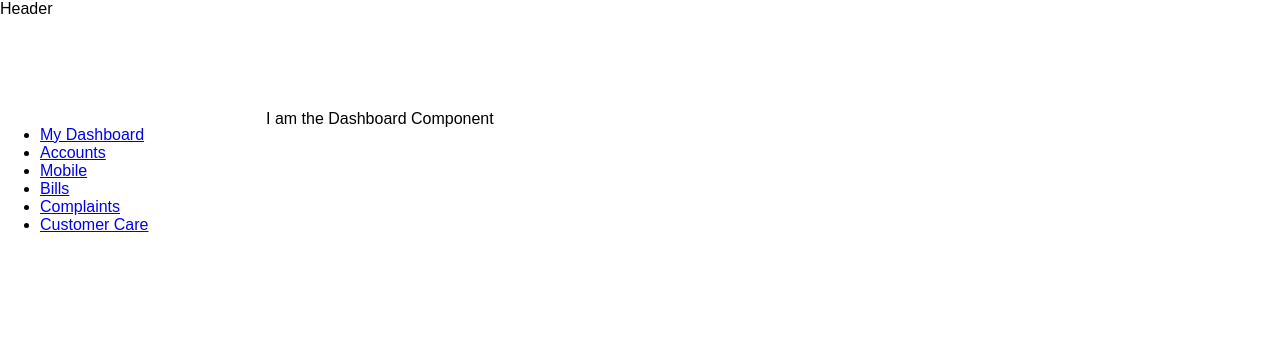
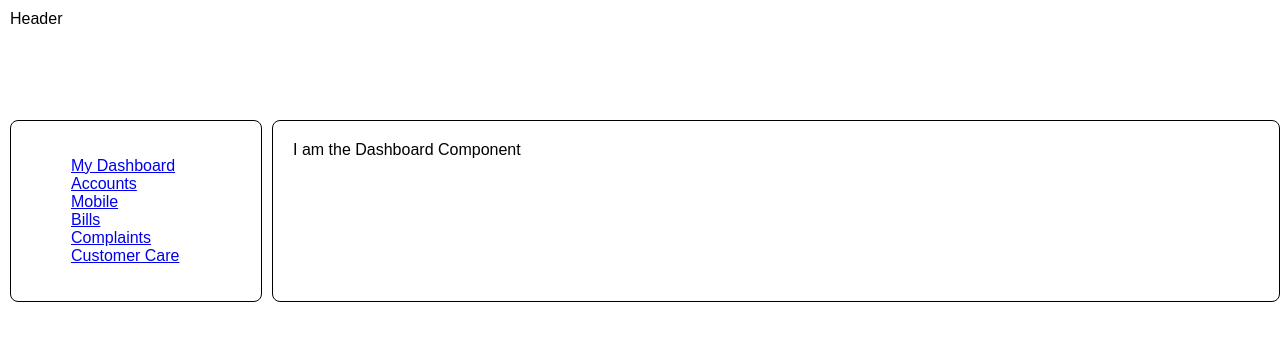
Before and after one commit to ScottVandervort/react-playground, a React (Create React App) app in the folder PersonProfile/: page / in a window 1280 px wide. Shown: the top 340 px of the page. Built offline with nearby package versions, Linux system fonts and the light colour scheme; no server answers.

Commit message:
Now pulling data from service; Routing works.

```diff
--- a/PersonProfile/src/App.css
+++ b/PersonProfile/src/App.css
@@ -2,6 +2,7 @@ div.App {
   display: grid;
   grid-gap: 10px;
   grid-auto-rows: minmax(100px, auto);
+  padding:10px;
 }
 
 header.App-header {
@@ -10,12 +11,21 @@ header.App-header {
 
 nav.App-nav {
   grid-row: 2;
+  border: 1px solid black;
+  border-radius: 8px;
+  padding: 20px;
 }
 
 main.App-main {
   grid-row :3;
+  border: 1px solid black;
+  border-radius: 8px;
+  padding: 20px;
 }
 
+ul {
+  list-style-type: none;
+}
 
 /* If the view pane is big enough - expand the layout so that navigation is on the left */
 @media (min-width: 768px) {
--- a/PersonProfile/src/App.js
+++ b/PersonProfile/src/App.js
@@ -8,9 +8,28 @@ import Bills from "./Components/Bills";
 import Complaints from "./Components/Complaints";
 import CustomerCare from "./Components/CustomerCare";
 import { BrowserRouter as Router, Route, Link, Switch } from "react-router-dom";
+import ProfileService from "./Services/ProfileService";
 
 
 class App extends Component {
+
+  constructor () {
+    super();
+
+    this.state = { "user" : null };
+  }
+
+  componentDidMount() {
+
+console.log("here!");
+
+    let profileService = new ProfileService();
+
+    profileService.getUser().then(user => {
+        this.setState({ "user" : user});
+    });
+
+  }
 
   render() {
     return (
@@ -24,6 +43,7 @@ class App extends Component {
             <div>
               <ul>
                 <li>
+                  <span class="glyphicon glyphicon-dashboard"></span>
                   <Link to="/">My Dashboard</Link>
                 </li>
                 <li>
@@ -47,7 +67,7 @@ class App extends Component {
 
         <main className="App-main">
             <Switch>
-              <Route exact path="/" component={Dashboard} />
+              <Route exact path="/" component={() => <Dashboard user={this.state.user} />} />
               <Route path="/accounts" component={Accounts} />
               <Route path="/mobile" component={Mobile} />
               <Route path="/bills" component={Bills} />
--- a/PersonProfile/src/Components/Dashboard.js
+++ b/PersonProfile/src/Components/Dashboard.js
@@ -1,9 +1,21 @@
-import React from 'react';
+import React, { Component } from 'react';
 
-const Dashboard = () => (
-  <div>
-    I am the Dashboard Component
-  </div>
-  )
+class Dashboard extends Component {
 
-  export default Dashboard;
+  render() {
+
+
+    console.log("Bang!");
+    console.log(this.props);
+
+    return (
+      <div>
+         {this.props.user ? this.props.user.gender : ""}
+
+        I am the Dashboard Component
+      </div>
+    )
+  }
+}
+
+export default Dashboard;
--- a/PersonProfile/src/Components/Navigation.js
+++ b/PersonProfile/src/Components/Navigation.js
@@ -7,6 +7,7 @@ const Navigation = () => (
       <div>
         <ul>
           <li>
+            Test
             <Link to="/">My Dashboard</Link>
           </li>
           <li>
--- /dev/null
+++ b/PersonProfile/src/Services/ProfileService.js
@@ -0,0 +1,19 @@
+export default class ProfileService {
+
+    getUser () {
+
+        return fetch("https://randomuser.me/api/")
+            .then(  function(response) {
+                if(response.ok) {
+                    return response.json();
+                }
+                throw new Error('Network response was not ok.');
+            })
+            .then(  function(response) {
+                if (response.results.length > 0)
+                    return response.results[0];
+                else
+                    throw new Error('User not found.');
+            });
+    }
+}
```
Also changed, not shown: PersonProfile/todo.txt (added).
